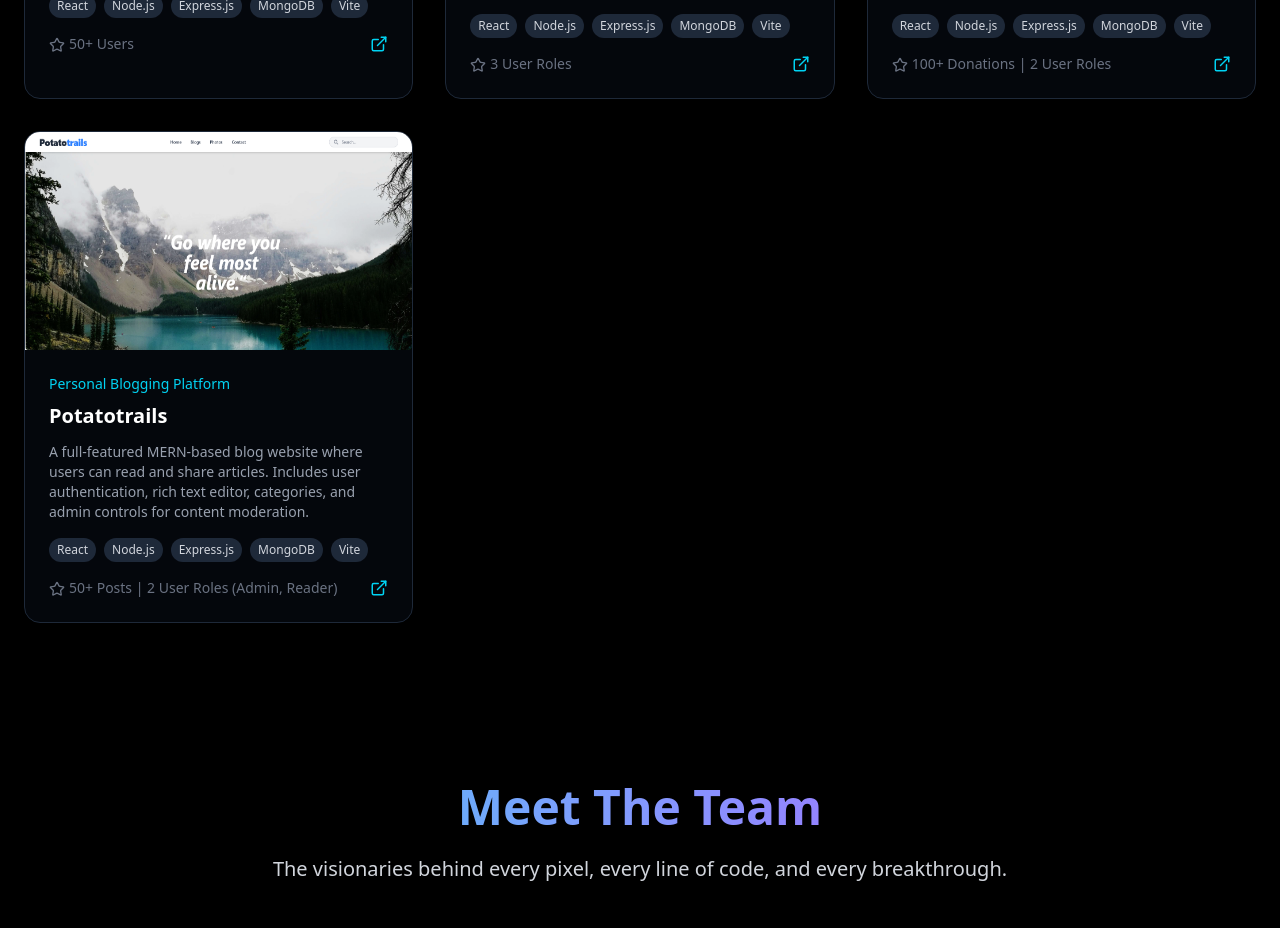
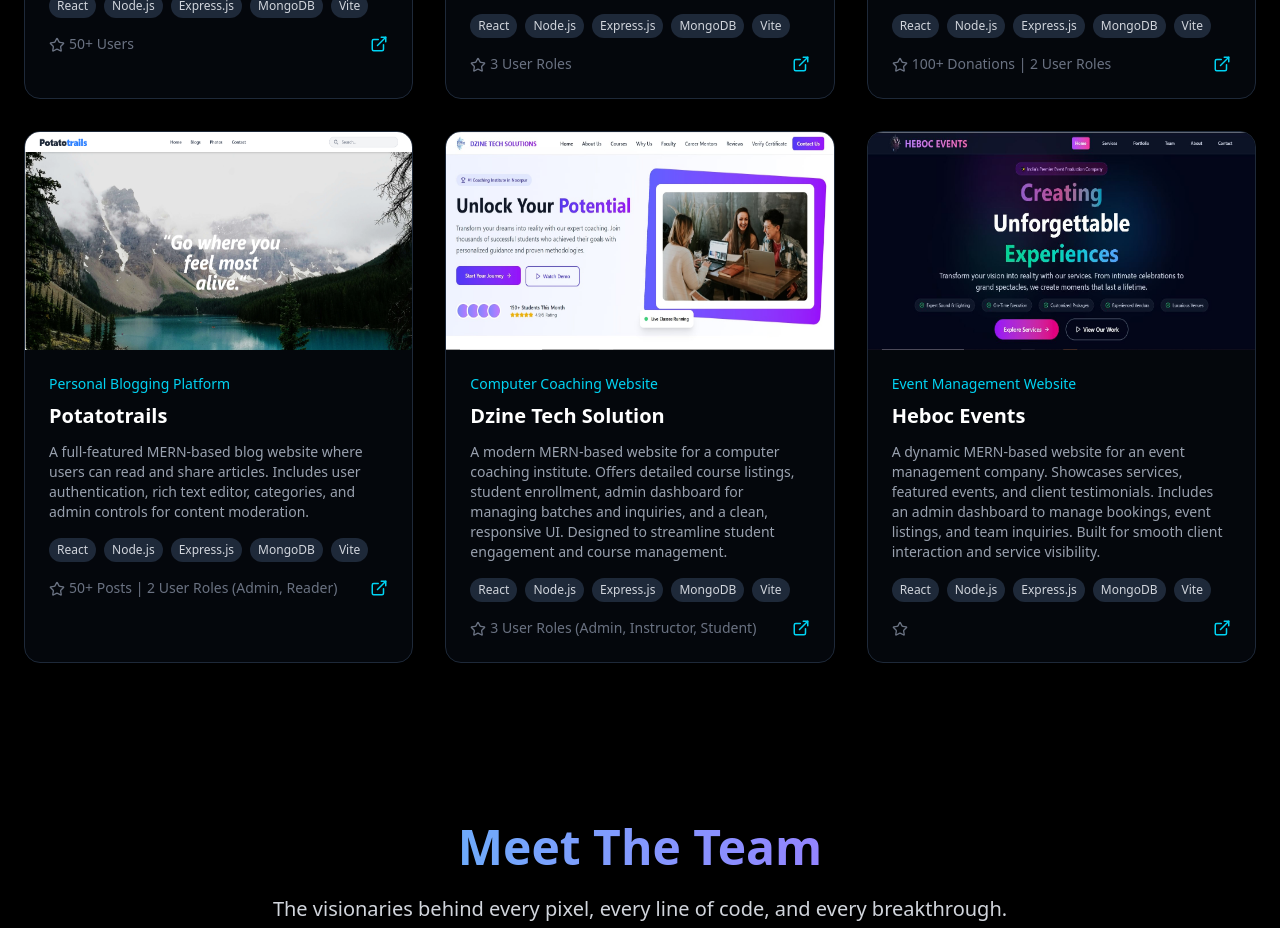
Before and after one commit to ramanchauhan13/thinksyncsolutions, a Next.js app: page / in a window 1280 px wide. Shown: the part 3160-4088 px from the top of the page. Built offline with nearby package versions, Linux system fonts and the light colour scheme.

Commit message:
Implement code changes to enhance functionality and improve performance

```diff
--- a/src/components/data.js
+++ b/src/components/data.js
@@ -2,6 +2,8 @@ import foodhubImg from '@/assets/foodhub.jpg'
 import erpImg from '@/assets/erp.jpg'
 import ngoImg from '@/assets/ngo.jpg'
 import blogImg from '@/assets/blog.jpg'
+import dzineImg from '@/assets/dzine.jpg'
+import hebocImg from '@/assets/heboc.jpg'
 
 export const teamMembers = [
   {
@@ -83,7 +85,28 @@ export const projects = [
   tech: ["React", "Node.js", "Express.js", "MongoDB", "Vite"],
   stats: "50+ Posts | 2 User Roles (Admin, Reader)",
   link: "https://potatotrails.vercel.app/"
+},
+{
+  id: 5,
+  title: "Dzine Tech Solution",
+  category: "Computer Coaching Website",
+  description: "A modern MERN-based website for a computer coaching institute. Offers detailed course listings, student enrollment, admin dashboard for managing batches and inquiries, and a clean, responsive UI. Designed to streamline student engagement and course management.",
+  image: dzineImg, // Replace with your actual image variable or path
+  tech: ["React", "Node.js", "Express.js", "MongoDB", "Vite"],
+  stats: "3 User Roles (Admin, Instructor, Student)",
+  link: "https://dzinetechsolutions.vercel.app/" // Replace with actual link if hosted
+},
+{
+  id: 6,
+  title: "Heboc Events",
+  category: "Event Management Website",
+  description: "A dynamic MERN-based website for an event management company. Showcases services, featured events, and client testimonials. Includes an admin dashboard to manage bookings, event listings, and team inquiries. Built for smooth client interaction and service visibility.",
+  image: hebocImg, // Replace with your actual image variable or path
+  tech: ["React", "Node.js", "Express.js", "MongoDB", "Vite"],
+  // stats: "20+ Events | 3 User Roles (Admin, Client, Team)",
+  link: "https://hebocevents.in/" // Replace with actual link if hosted
 }
+
 ];
 
 export const services = [
```
Also changed, not shown: src/assets/dzine.jpg (added), src/assets/heboc.jpg (added).
